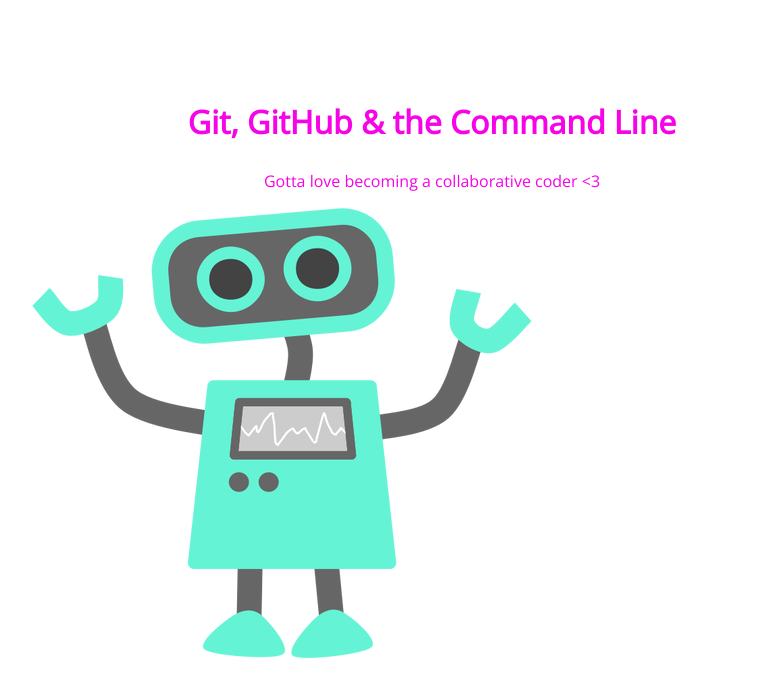
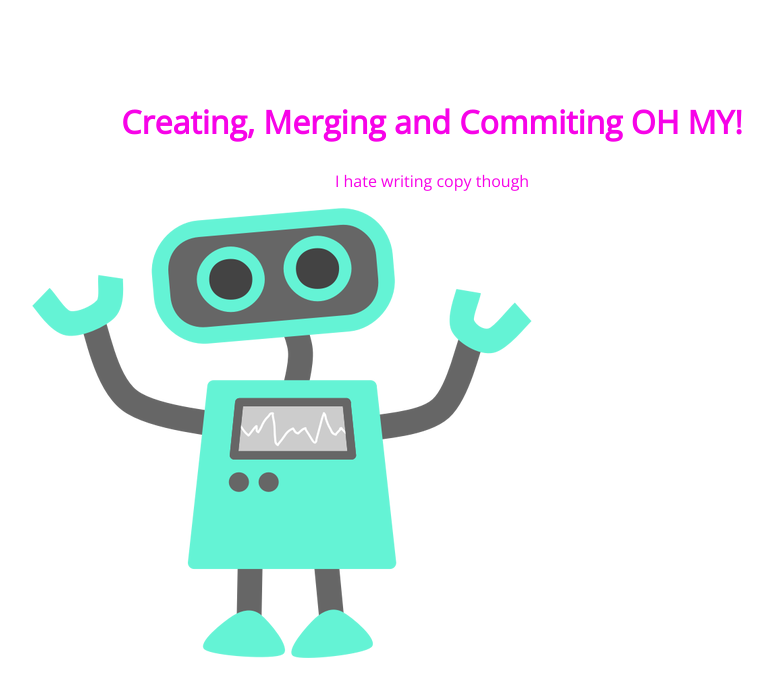
Before and after one commit to bentta/105-project, a plain HTML site: page index.html in a window 1280 px wide. Shown: the whole page, without its empty margins (208-981 px from the left). Drawn offline with nearby package versions, Linux system fonts and the light colour scheme.

Commit message:
h1 and p text edits

```diff
--- a/index.html
+++ b/index.html
@@ -8,8 +8,8 @@
 </head>
 <body>
 	<section>
-		<h1>Git, GitHub & the Command Line</h1>
-		<p>Gotta love becoming a collaborative coder <3</p>
+		<h1>Creating, Merging and Commiting OH MY!</h1>
+		<p>I hate writing copy though</p>
 		<img src="img/happy-blue-robot.png">
 	</section>
 </body>
```
